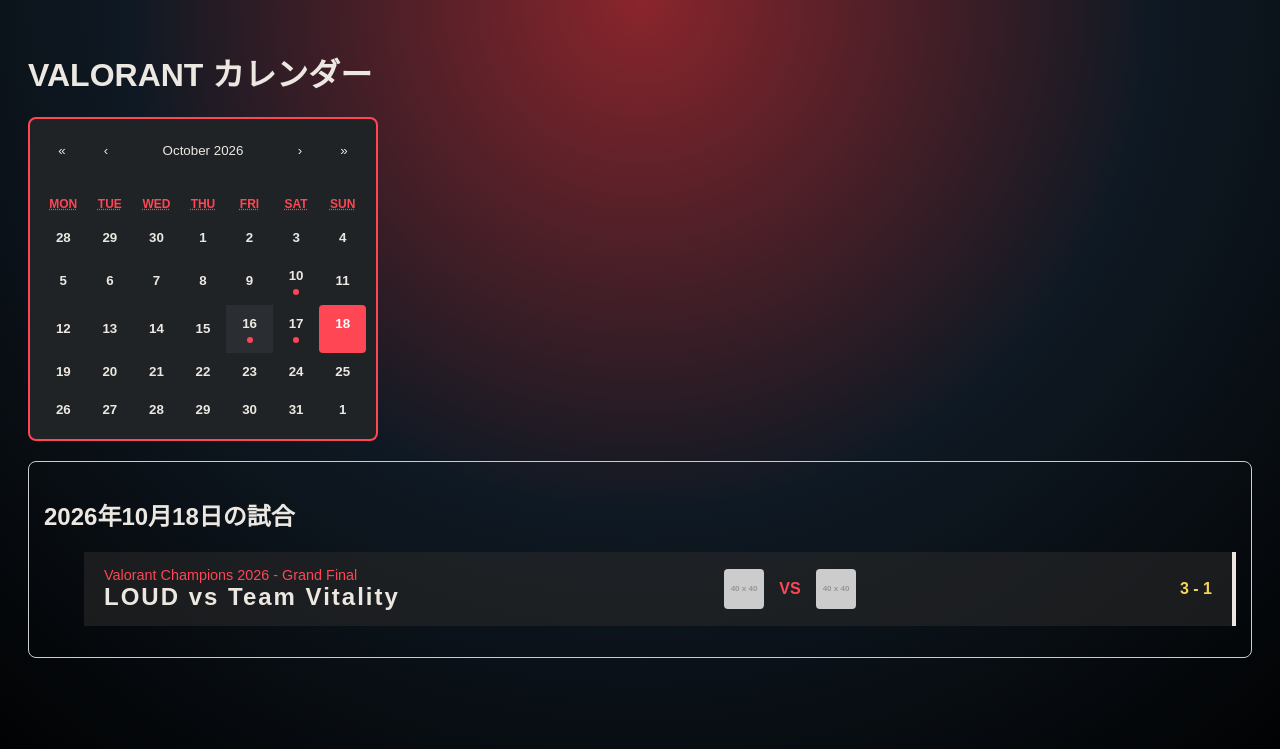
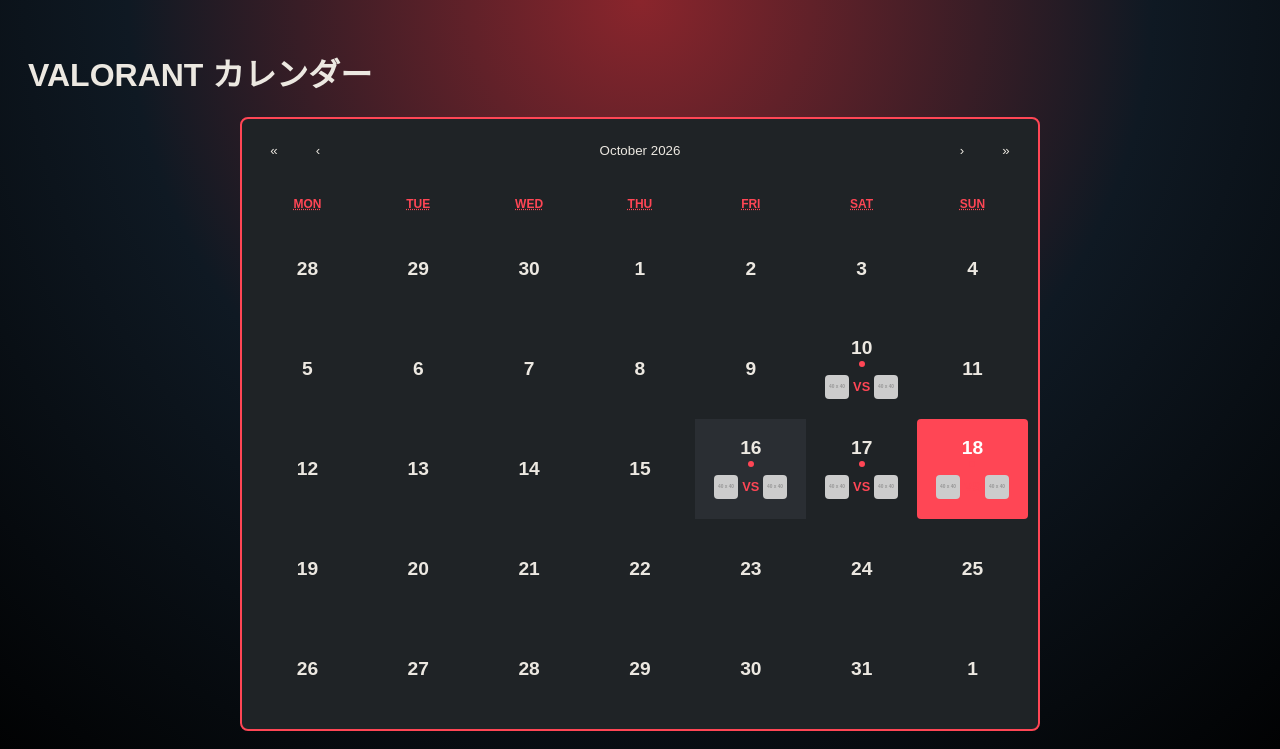
Before and after one commit to o0jun0o/Valorant-calendar, a React (Vite) app: page / in a window 1280 px wide. Shown: the top 749 px of the page. Built offline with nearby package versions, Linux system fonts and the light colour scheme.

Commit message:
カレンダーのPCサイズ拡大（レスポンシブ）と、ロゴ表示の追加

```diff
--- a/src/App.css
+++ b/src/App.css
@@ -123,3 +123,61 @@
   font-weight: bold;
   color: #ff4655;
 }
+
+/* --- カレンダーのレスポンシブ対応 --- */
+
+/* 1. 基本設定（スマホ用） */
+.react-calendar {
+  width: 100%;
+  max-width: 400px; /* スマホでは最大400px */
+  margin: 0 auto;   /* 中央寄せ */
+}
+
+.react-calendar__tile {
+  height: 60px; /* スマホでのマスの高さ */
+}
+
+/* 2. PC・タブレット用（画面幅が768px以上のとき） */
+@media (min-width: 768px) {
+  .react-calendar {
+    max-width: 800px; /* PCでは最大800pxまで広げる */
+  }
+
+  .react-calendar__tile {
+    height: 100px;     /* マスを高くして大きく見せる */
+    font-size: 1.2rem; /* 日付の文字サイズも大きく */
+  }
+}
+
+/* --- カレンダー内のロゴ表示 --- */
+
+/* 基本（スマホ用）：ロゴを隠して赤い丸を出す */
+.calendar-logos {
+  display: none;
+}
+.calendar-marker {
+  display: block;
+}
+
+/* PC用（768px以上）：ロゴを表示 */
+@media (min-width: 768px) {
+  .calendar-logos {
+    display: flex;
+    justify-content: center;
+    align-items: center;
+    gap: 4px;
+    margin-top: 8px;
+  }
+
+  .calendar-logos img {
+    width: 24px;
+    height: 24px;
+    border-radius: 4px;
+  }
+
+  .calendar-logos span {
+    font-size: 0.8rem;
+    font-weight: bold;
+    color: #ff4655;
+  }
+}
--- a/src/App.tsx
+++ b/src/App.tsx
@@ -85,13 +85,22 @@
             const d = String(date.getDate()).padStart(2, '0');
             const checkDate = `${y}-${m}-${d}`;
 
-            const hasMatch = matchData.some(match => match.date === checkDate);
+            const match = matchData.find(match => match.date === checkDate);
+if (match) {
+  return (
+    <div className="calendar-tile-content">
+      {/* スマホ用の赤い点 */}
+      <div className="calendar-marker" />
+      {/* PC用のチームロゴ */}
+      <div className="calendar-logos">
+        <img src={match.team1Logo} alt="Team 1" />
+        <span>VS</span>
+        <img src={match.team2Logo} alt="Team 2" />
+      </div>
+    </div>
+  );
+}
 
-            if (hasMatch) {
-              return (
-                <div className="calendar-marker" />
-              );
-            }
           }
           return null;
         }}
```
